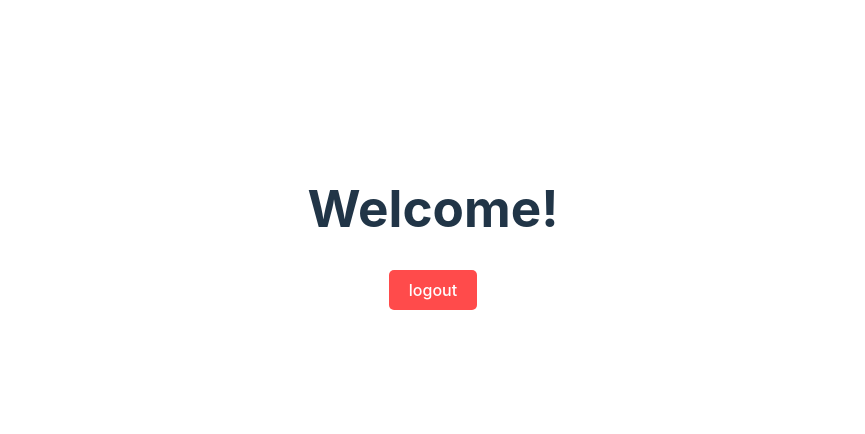
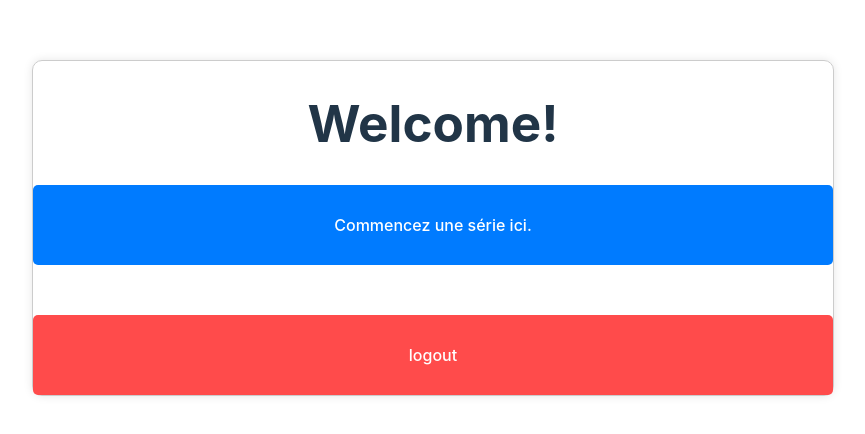
Before and after one commit to VP-Labs/SafeRoad-front, a React (Vite) app: page / in a window 1280 px wide. Shown: the part 172-606 px from the top of the page, without its empty margins (207-1072 px from the left). Built offline with nearby package versions, Linux system fonts and the light colour scheme; sample sign-in values are in the browser's storage.

Commit message:
ajout de la page Home

```diff
--- a/src/App.jsx
+++ b/src/App.jsx
@@ -5,6 +5,7 @@ import PrivateRoute from './pages/PrivateRoute'
 import Home from './pages/Home'
 import Login from './pages/Login'
 import Signup from './pages/Signup'
+import Questionnaire from './pages/Questionnaire'
 import Error from './pages/Error'
 import './App.css'
 
@@ -21,6 +22,7 @@ function App() {
 	          <Route path="/signup" element={<Signup />} />
 	          <Route element={<PrivateRoute />}>
 	              <Route path="/" element={<Home />} />
+	              <Route path="/questionnaire" element={<Questionnaire />} />
 	          </Route>
 	          <Route path="*" element={<Error />} />
 	      </Routes>
--- a/src/pages/Home/index.jsx
+++ b/src/pages/Home/index.jsx
@@ -1,20 +1,27 @@
 import styled from 'styled-components'
 import React, { useEffect } from "react";
 import { useAuth } from "../../utils/hooks/index.jsx";
-
+import { useNavigate } from "react-router-dom";
 
 
 
 
 const Home = () => {
   const auth = useAuth();
+  const navigate = useNavigate();
+
+  const handleButtonStartQuestions = async (e) => {
+    e.preventDefault();
+    navigate("/questionnaire");
+  };
+
+
   return (
-      <div>
+      <Container>
         <h1>Welcome! </h1>
-        <LogoutButton onClick={() => auth.logOut()}>
-          logout
-        </LogoutButton>
-      </div>
+        <QuestionnaireButton onClick={(e) => handleButtonStartQuestions(e)}>Commencez une série ici.</QuestionnaireButton>
+        <LogoutButton onClick={() => auth.logOut()}> logout </LogoutButton>
+      </Container>
   );
 };
 
@@ -28,6 +35,26 @@ const Home = () => {
 
 // CSS ----------------------------------------------------------------------------
 
+const Container = styled.div`
+	display: flex;
+	flex-direction: column;
+	min-Width: 800px;
+	border: 1px solid #ccc;
+	border-radius: 10px;
+	box-shadow: 0px 0px 10px rgba(0, 0, 0, 0.1);
+`
+
+const QuestionnaireButton = styled.button`
+	padding: 10px;
+	font-size: 16px;
+	background-color: #007bff;
+	color: #fff;
+	border: none;
+	border-radius: 5px;
+	cursor: pointer;
+	height: 80px;
+`
+
 const LogoutButton = styled.button`
   background-color: #ff4b4b; /* Couleur de fond */
   color: white; /* Couleur du texte */
@@ -37,6 +64,8 @@ const LogoutButton = styled.button`
   border-radius: 5px; /* Bords arrondis */
   cursor: pointer; /* Changement du curseur au survol */
   transition: background-color 0.3s ease; /* Animation pour un effet de transition */
+  margin-top: 50px;
+  height: 80px;
 
   &:hover {
     background-color: #e60000; /* Couleur plus foncée au survol */
--- /dev/null
+++ b/src/pages/Questionnaire/index.jsx
@@ -0,0 +1,45 @@
+import React, { useState } from 'react';
+import styled from 'styled-components'
+import { useAuth } from "../../utils/hooks/index.jsx";
+import { useNavigate } from "react-router-dom";
+
+
+
+
+
+function Questionnaire() {
+
+  const auth = useAuth();
+  const navigate = useNavigate();
+
+
+
+  return (
+    <Container>
+      <h2>Ceci est la page de Questionnaire</h2>
+    </Container>
+
+  );
+}
+
+
+
+
+
+
+
+// CSS ----------------------------------------------------------------
+
+const Container = styled.div`
+	maxWidth: 400px;
+	margin: 0 auto;
+	padding: 20px;
+	text-align: center;
+	border: 1px solid #ccc;
+	border-radius: 10px;
+	box-shadow: 0px 0px 10px rgba(0, 0, 0, 0.1);
+`;
+
+
+
+export default Questionnaire;
```
